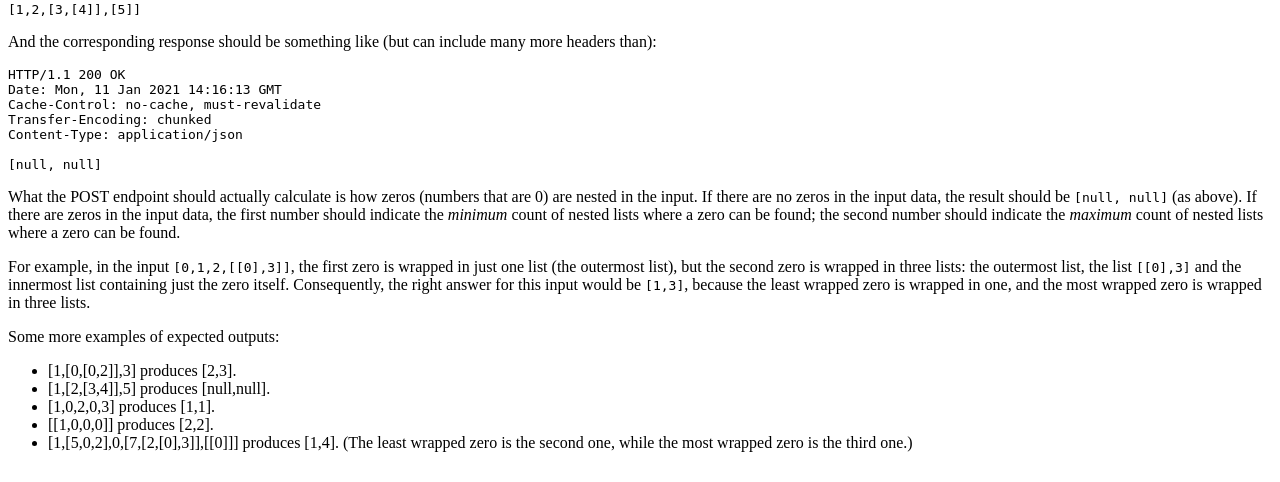
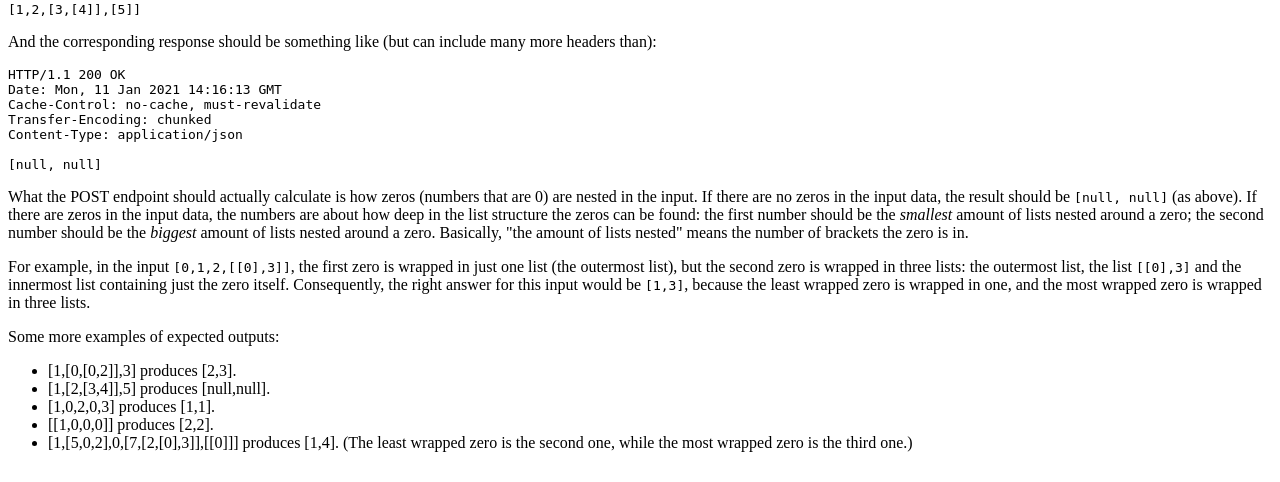
Before and after one commit to pkalliok/coding-assignment-tester, a Django app: template tester/jinja2/tester/explanations/zerodepth.jinja in a window 1280 px wide. Shown: the part 182-664 px from the top of the page. Run offline with Django 3.2, Linux system fonts and the light colour scheme; the template is opened without the code that fills it, so the values that code supplies are empty.

Commit message:
More clarification to zerodepth

```diff
--- a/tester/jinja2/tester/explanations/zerodepth.jinja
+++ b/tester/jinja2/tester/explanations/zerodepth.jinja
@@ -30,10 +30,12 @@ Content-Type: application/json
 <p>What the POST endpoint should actually calculate is how zeros
 (numbers that are 0) are nested in the input.  If there are no zeros in
 the input data, the result should be <code>[null, null]</code> (as
-above).  If there are zeros in the input data, the first number should
-indicate the <em>minimum</em> count of nested lists where a zero can be
-found; the second number should indicate the <em>maximum</em> count of
-nested lists where a zero can be found.</p>
+above).  If there are zeros in the input data, the numbers are about how
+deep in the list structure the zeros can be found: the first number
+should be the <em>smallest</em> amount of lists nested around a zero;
+the second number should be the <em>biggest</em> amount of lists nested
+around a zero.  Basically, "the amount of lists nested" means the number
+of brackets the zero is in.</p>
 
 <p>For example, in the input <code>[0,1,2,[[0],3]]</code>, the first
 zero is wrapped in just one list (the outermost list), but the second
```
